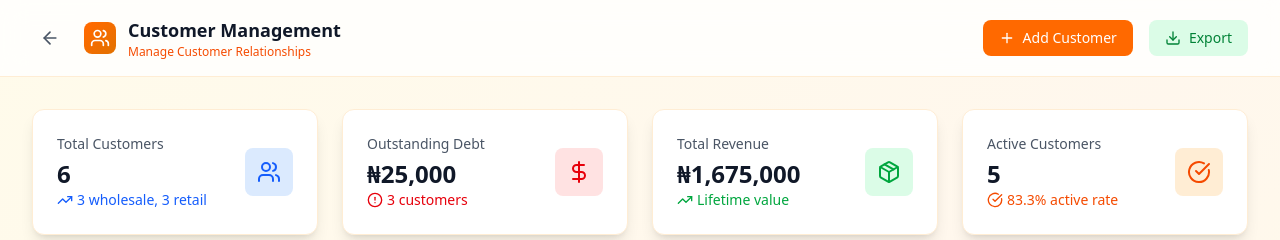
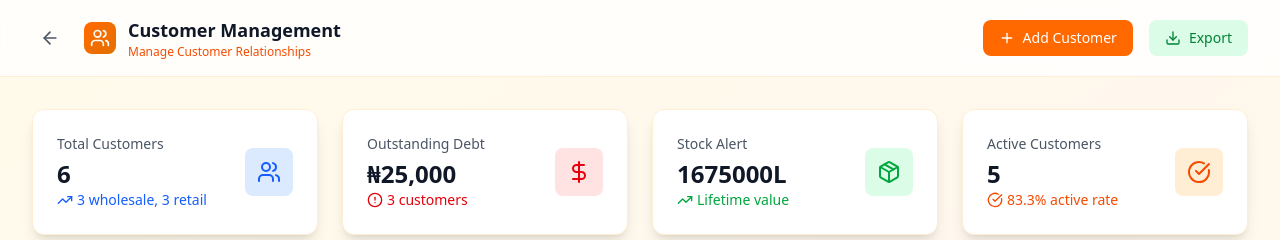
Before and after one commit to Ademic2022/pos-webapp, a Next.js app: page /customers in a window 1280 px wide. Shown: the top 240 px of the page. Built offline with nearby package versions, Linux system fonts and the light colour scheme.

Commit message:
Update CustomerManagementPage to display Stock Alert and modify revenue format; comment out unused handleDelete function in CalculatorModal

```diff
--- a/src/app/customers/page.tsx
+++ b/src/app/customers/page.tsx
@@ -238,9 +238,9 @@
           <div className="bg-white rounded-xl p-6 shadow-lg border border-orange-100">
             <div className="flex items-center justify-between">
               <div>
-                <p className="text-sm text-gray-600 mb-1">Total Revenue</p>
+                <p className="text-sm text-gray-600 mb-1">Stock Alert</p>
                 <p className="text-2xl font-bold text-gray-900">
-                  ₦{customerStats.totalRevenue.toLocaleString()}
+                  {customerStats.totalRevenue}L
                 </p>
                 <p className="text-sm text-green-600 flex items-center">
                   <TrendingUp className="w-4 h-4 mr-1" />
--- a/src/utils/calculator.tsx
+++ b/src/utils/calculator.tsx
@@ -96,13 +96,13 @@
     setOverwrite(true);
   };
 
-  const handleDelete = () => {
-    if (input.length === 1 || (input.length === 2 && input.startsWith("-"))) {
-      setInput("0");
-    } else {
-      setInput(input.slice(0, -1));
-    }
-  };
+//   const handleDelete = () => {
+//     if (input.length === 1 || (input.length === 2 && input.startsWith("-"))) {
+//       setInput("0");
+//     } else {
+//       setInput(input.slice(0, -1));
+//     }
+//   };
 
   const handlePercentage = () => {
     const value = parseFloat(input);
```
